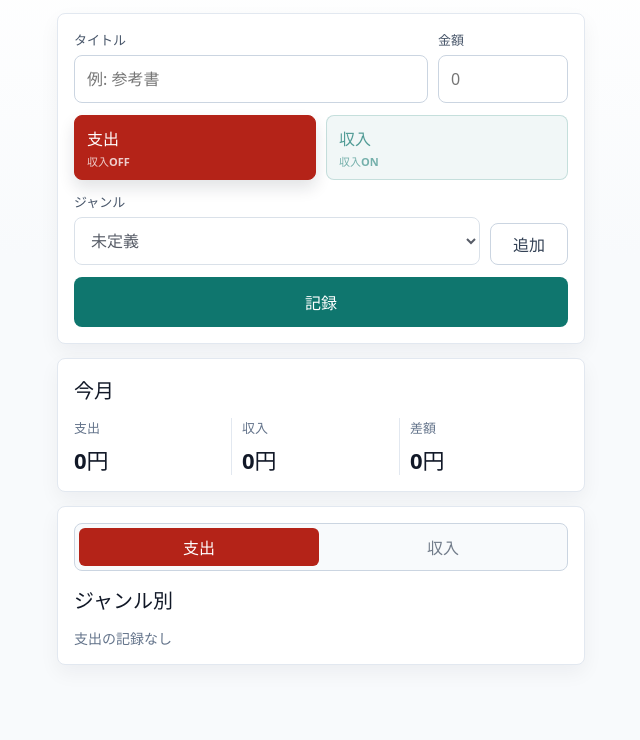
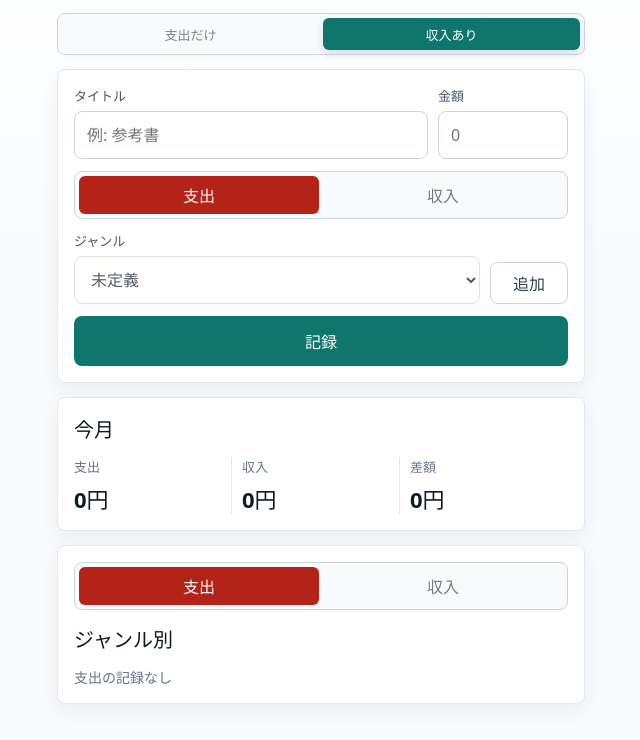
Before and after one commit to ring128/monthly-money, a website built with Vite: page index.html in a window 1280 px wide. Shown: the part 65-805 px from the top of the page, without its empty margins (319-959 px from the left). Built offline with nearby package versions, Linux system fonts and the light colour scheme.

Commit message:
Add expense only display mode

```diff
--- a/src/main.ts
+++ b/src/main.ts
@@ -19,6 +19,7 @@ let screen: Screen = { name: "home" };
 let recordType: MoneyType = "expense";
 let summaryType: MoneyType = "expense";
 let analysisType: MoneyType = "expense";
+let showIncome = true;
 let selectedGenreId = firstGenreId(recordType);
 
 const persist = () => saveState(state);
@@ -43,6 +44,18 @@ const setSummaryType = (next: MoneyType) => {
 
 const setAnalysisType = (next: MoneyType) => {
   analysisType = next;
+  render();
+};
+
+const setShowIncome = (next: boolean) => {
+  showIncome = next;
+  if (!showIncome) {
+    recordType = "expense";
+    summaryType = "expense";
+    analysisType = "expense";
+    selectedGenreId = firstGenreId(recordType);
+    if (screen.name === "genre" && screen.type === "income") screen = { name: "home" };
+  }
   render();
 };
 
@@ -155,6 +168,7 @@ const render = () => {
         ${screen.name === "home" ? "<h1>月ごとメモ</h1>" : `<button class="ghost" data-action="back">戻る</button><h1>${screenTitle(screen)}</h1>`}
         ${screen.name === "home" ? `<button class="ghost" data-action="past">過去</button>` : ""}
       </header>
+      ${renderDisplayModeSwitch()}
       <main>
         ${renderScreen()}
       </main>
@@ -192,7 +206,7 @@ const renderHome = () => {
           <input id="amount-input" inputmode="numeric" placeholder="0" />
         </label>
       </div>
-      ${renderRecordTypeSwitch(recordType)}
+      ${showIncome ? renderSegment("record-type", recordType) : ""}
       <div class="genre-control">
         <label>
           <span>ジャンル</span>
@@ -208,7 +222,7 @@ const renderHome = () => {
     ${renderMonthSummary("今月", total)}
 
     <section class="panel">
-      ${renderSegment("summary-type", summaryType)}
+      ${showIncome ? renderSegment("summary-type", summaryType) : ""}
       <h2>ジャンル別</h2>
       ${renderGenreTotals(genreTotals, `${typeLabel[summaryType]}の記録なし`, "genre-current")}
     </section>
@@ -222,7 +236,7 @@ const renderMonth = (yearMonth: string) => {
   return `
     ${renderMonthSummary(formatYearMonth(yearMonth), total)}
     <section class="panel">
-      ${renderSegment("summary-type", summaryType)}
+      ${showIncome ? renderSegment("summary-type", summaryType) : ""}
       <h2>ジャンル別</h2>
       ${renderGenreTotals(genreTotals, "この月の記録なし", "genre-month")}
     </section>
@@ -251,7 +265,9 @@ const renderPast = () => {
       ${monthTotals.length === 0 ? `<p class="empty">まだ記録なし</p>` : monthTotals.map((month) => `
         <button class="list-row" data-action="open-month" data-month="${month.yearMonth}">
           <span>${formatYearMonth(month.yearMonth)}</span>
-          <strong class="${month.balance < 0 ? "expense" : "income"}">${signedYen(month.balance)}</strong>
+          ${showIncome
+            ? `<strong class="${month.balance < 0 ? "expense" : "income"}">${signedYen(month.balance)}</strong>`
+            : `<strong class="expense">${yen(month.expense)}</strong>`}
         </button>
       `).join("")}
     </section>
@@ -261,7 +277,7 @@ const renderPast = () => {
       ${yearTotals.length === 0 ? `<p class="empty">まだ記録なし</p>` : yearTotals.map((year) => `
         <button class="list-row year-row" data-action="open-year" data-year="${year.year}">
           <span>${year.year}年</span>
-          <small>収入 ${yen(year.income)} / 支出 ${yen(year.expense)}</small>
+          <small>${showIncome ? `収入 ${yen(year.income)} / 支出 ${yen(year.expense)}` : `支出 ${yen(year.expense)}`}</small>
         </button>
       `).join("")}
     </section>
@@ -277,18 +293,19 @@ const renderPast = () => {
 };
 
 const renderYear = (year: number) => {
-  const items = getGenreTotals(state.records, state.genres, analysisType, undefined, year);
+  const visibleAnalysisType = showIncome ? analysisType : "expense";
+  const items = getGenreTotals(state.records, state.genres, visibleAnalysisType, undefined, year);
   const total = items.reduce((sum, item) => sum + item.amount, 0);
 
   return `
     <section class="panel">
-      <h2>${year}年のジャンル割合</h2>
-      ${renderSegment("analysis-type", analysisType)}
+      <h2>${showIncome ? `${year}年のジャンル割合` : `${year}年の支出割合`}</h2>
+      ${showIncome ? renderSegment("analysis-type", analysisType) : ""}
       ${renderPieChart(items)}
     </section>
     <section class="panel">
       <h2>内訳</h2>
-      ${items.length === 0 ? `<p class="empty">${typeLabel[analysisType]}の記録なし</p>` : items.map((item) => `
+      ${items.length === 0 ? `<p class="empty">${typeLabel[visibleAnalysisType]}の記録なし</p>` : items.map((item) => `
         <div class="list-row static">
           <span>${escapeHtml(item.genre.name)}</span>
           <strong>${yen(item.amount)} / ${total ? Math.round(item.amount / total * 1000) / 10 : 0}%</strong>
@@ -312,17 +329,18 @@ const renderSegment = (name: string, value: MoneyType) => `
   </div>
 `;
 
-const renderRecordTypeSwitch = (value: MoneyType) => `
-  <div class="record-type-switch" role="group" aria-label="記録タイプ">
-    ${(["expense", "income"] as const).map((type) => `
+const renderDisplayModeSwitch = () => `
+  <div class="display-mode-switch" role="group" aria-label="表示モード">
+    ${([
+      { action: "show-expense-only", label: "支出だけ", active: !showIncome },
+      { action: "show-with-income", label: "収入あり", active: showIncome }
+    ] as const).map((item) => `
       <button
-        class="record-type-card is-${type} ${value === type ? "active" : ""}"
-        data-action="record-type"
-        data-type="${type}"
-        aria-pressed="${value === type}"
+        class="${item.active ? "active" : ""}"
+        data-action="${item.action}"
+        aria-pressed="${item.active}"
       >
-        <span>${typeLabel[type]}</span>
-        <small>${type === "income" ? "収入ON" : "収入OFF"}</small>
+        ${item.label}
       </button>
     `).join("")}
   </div>
@@ -331,10 +349,12 @@ const renderRecordTypeSwitch = (value: MoneyType) => `
 const renderMonthSummary = (title: string, total: ReturnType<typeof getMonthTotal>) => `
   <section class="panel summary-panel">
     <h2>${title}</h2>
-    <div class="summary-grid">
+    <div class="summary-grid ${showIncome ? "" : "expense-only"}">
       <div><span>支出</span><strong class="expense">${yen(total.expense)}</strong></div>
-      <div><span>収入</span><strong class="income">${yen(total.income)}</strong></div>
-      <div><span>差額</span><strong class="${total.balance < 0 ? "expense" : ""}">${signedYen(total.balance)}</strong></div>
+      ${showIncome ? `
+        <div><span>収入</span><strong class="income">${yen(total.income)}</strong></div>
+        <div><span>差額</span><strong class="${total.balance < 0 ? "expense" : ""}">${signedYen(total.balance)}</strong></div>
+      ` : ""}
     </div>
   </section>
 `;
@@ -378,6 +398,8 @@ const handleAction = (element: HTMLElement) => {
   if (action === "record") addRecord();
   if (action === "export") exportData();
   if (action === "import") importData();
+  if (action === "show-expense-only") setShowIncome(false);
+  if (action === "show-with-income") setShowIncome(true);
   if (action === "record-type") setRecordType(readMoneyType(element));
   if (action === "summary-type") setSummaryType(readMoneyType(element));
   if (action === "analysis-type") setAnalysisType(readMoneyType(element));
--- a/src/styles.css
+++ b/src/styles.css
@@ -128,62 +128,37 @@ button:focus-visible {
   align-items: end;
 }
 
-.record-type-switch {
+.display-mode-switch {
   display: grid;
   grid-template-columns: 1fr 1fr;
-  gap: 10px;
+  gap: 4px;
+  height: 42px;
+  margin-bottom: 14px;
+  padding: 4px;
+  border: 1px solid #cbd5e1;
+  border-radius: 8px;
+  background: #f8fafc;
 }
 
-.record-type-card {
-  display: grid;
-  gap: 3px;
-  min-height: 58px;
-  border: 1px solid transparent;
-  border-radius: 8px;
-  padding: 10px 12px;
-  text-align: left;
-  opacity: 0.72;
-  transition: opacity 140ms ease, transform 140ms ease, box-shadow 140ms ease;
+.display-mode-switch button {
+  border: 0;
+  border-radius: 6px;
+  color: #334155;
+  background: transparent;
+  font-size: 13px;
+  font-weight: 850;
+  opacity: 0.64;
 }
 
-.record-type-card span {
-  font-size: 16px;
-  font-weight: 900;
+.display-mode-switch button.active {
+  color: #ffffff;
+  background: #0f766e;
+  opacity: 1;
+  box-shadow: 0 4px 10px rgb(15 23 42 / 0.12);
 }
 
-.record-type-card small {
-  color: inherit;
-  font-size: 11px;
-  font-weight: 850;
-  opacity: 0.78;
-}
-
-.record-type-card.is-expense {
-  border-color: rgb(180 35 24 / 0.28);
-  color: #8a1f16;
-  background: rgb(180 35 24 / 0.08);
-}
-
-.record-type-card.is-income {
-  border-color: rgb(15 118 110 / 0.28);
-  color: #0f766e;
-  background: rgb(15 118 110 / 0.08);
-}
-
-.record-type-card.active {
-  color: #ffffff;
-  opacity: 1;
-  box-shadow: 0 8px 16px rgb(15 23 42 / 0.12);
-}
-
-.record-type-card.active.is-expense {
-  border-color: #b42318;
+.display-mode-switch button:first-child.active {
   background: #b42318;
-}
-
-.record-type-card.active.is-income {
-  border-color: #0f766e;
-  background: #0f766e;
 }
 
 .segmented {
@@ -246,6 +221,10 @@ button:focus-visible {
   display: grid;
   grid-template-columns: repeat(3, minmax(0, 1fr));
   gap: 10px;
+}
+
+.summary-grid.expense-only {
+  grid-template-columns: 1fr;
 }
 
 .summary-grid div {
```
